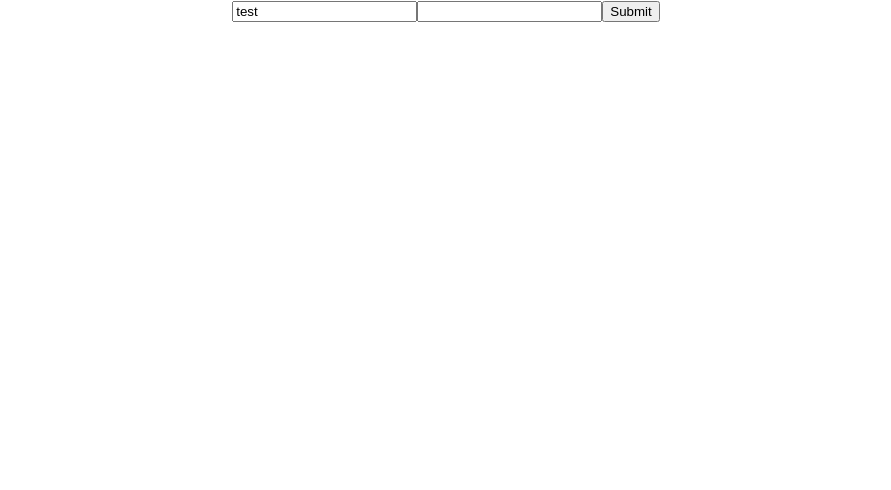
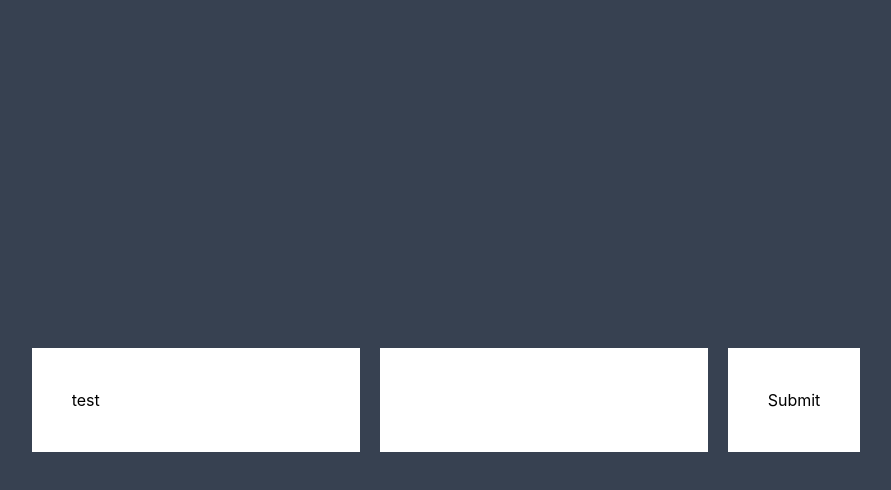
Before and after one commit to thebosph/tr-tax-calculator, a React (Create React App) app: page / in a window 1280 px wide. Shown: the top 490 px of the page, without its empty margins (194-1085 px from the left). Built offline with nearby package versions, Linux system fonts and the light colour scheme.

Commit message:
feat(tailwindcss): setup tailwindcss

```diff
--- a/package.json
+++ b/package.json
@@ -46,8 +46,11 @@
   "devDependencies": {
     "@commitlint/cli": "^17.1.2",
     "@commitlint/config-conventional": "^17.1.0",
+    "autoprefixer": "^10.4.12",
     "commitizen": "^4.2.5",
     "cz-conventional-changelog": "^3.3.0",
-    "husky": "^8.0.1"
+    "husky": "^8.0.1",
+    "postcss": "^8.4.17",
+    "tailwindcss": "^3.1.8"
   }
 }
--- /dev/null
+++ b/postcss.config.js
@@ -0,0 +1,6 @@
+module.exports = {
+  plugins: {
+    tailwindcss: {},
+    autoprefixer: {},
+  },
+}
--- a/src/App.css
+++ /dev/null
@@ -1,38 +0,0 @@
-.App {
-  text-align: center;
-}
-
-.App-logo {
-  height: 40vmin;
-  pointer-events: none;
-}
-
-@media (prefers-reduced-motion: no-preference) {
-  .App-logo {
-    animation: App-logo-spin infinite 20s linear;
-  }
-}
-
-.App-header {
-  background-color: #282c34;
-  min-height: 100vh;
-  display: flex;
-  flex-direction: column;
-  align-items: center;
-  justify-content: center;
-  font-size: calc(10px + 2vmin);
-  color: white;
-}
-
-.App-link {
-  color: #61dafb;
-}
-
-@keyframes App-logo-spin {
-  from {
-    transform: rotate(0deg);
-  }
-  to {
-    transform: rotate(360deg);
-  }
-}
--- a/src/App.tsx
+++ b/src/App.tsx
@@ -1,10 +1,9 @@
 import React from "react";
 import Form from "./components/form";
-import "./App.css";
 
 function App() {
   return (
-    <div className="App">
+    <div className="p-20 bg-gray-700 h-screen flex justify-center items-center">
       <Form />
     </div>
   );
--- a/src/components/form.tsx
+++ b/src/components/form.tsx
@@ -18,16 +18,22 @@ const Form = () => {
 
   return (
     /* "handleSubmit" will validate your inputs before invoking "onSubmit" */
-    <form onSubmit={handleSubmit(onSubmit)}>
+    <form
+      onSubmit={handleSubmit(onSubmit)}
+      className="flex justify-center items-center space-x-5"
+    >
       {/* register your input into the hook by invoking the "register" function */}
-      <input defaultValue="test" {...register("example")} />
+      <input defaultValue="test" {...register("example")} className="p-10" />
 
       {/* include validation with required or other standard HTML validation rules */}
-      <input {...register("exampleRequired", { required: true })} />
+      <input
+        {...register("exampleRequired", { required: true })}
+        className="p-10"
+      />
       {/* errors will return when field validation fails  */}
       {errors.exampleRequired && <span>This field is required</span>}
 
-      <input type="submit" />
+      <input type="submit" className="bg-white p-10" />
     </form>
   );
 };
--- /dev/null
+++ b/tailwind.config.js
@@ -0,0 +1,8 @@
+/** @type {import('tailwindcss').Config} */
+module.exports = {
+  content: ["./src/**/*.{js,jsx,ts,tsx}"],
+  theme: {
+    extend: {},
+  },
+  plugins: [],
+};
```
Also changed, not shown: src/index.css (+7 -3 lines), 2 other files (tests, documents, lock files or other folders).
